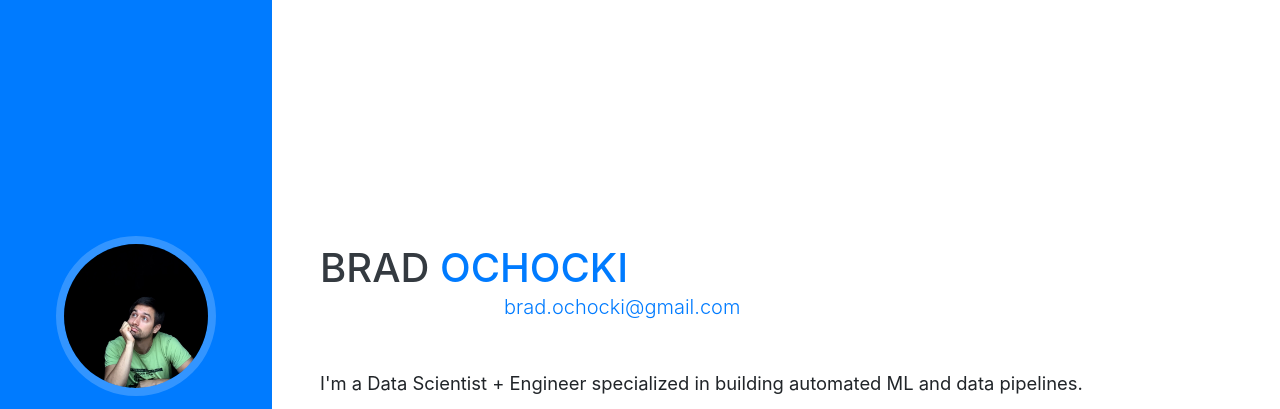
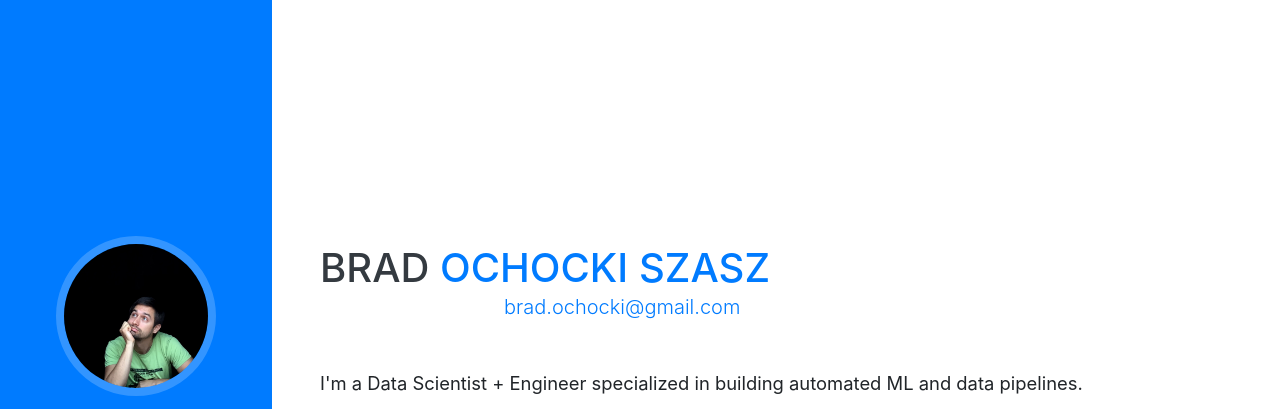
Before and after one commit to bochocki/bochocki.github.io, a website with bundled scripts: page index.html in a window 1280 px wide. Shown: the top 409 px of the page. Built offline with nearby package versions, Linux system fonts and the light colour scheme; a web font is replaced by a local one.

Commit message:
add Szasz

```diff
--- a/index.html
+++ b/index.html
@@ -47,7 +47,7 @@
 
   <nav class="navbar navbar-expand-lg navbar-dark bg-primary fixed-top" id="sideNav">
     <a class="navbar-brand js-scroll-trigger" href="#page-top">
-      <span class="d-block d-lg-none">Brad Ochocki</span>
+      <span class="d-block d-lg-none">Brad Ochocki Szasz</span>
       <span class="d-none d-lg-block">
         <img class="img-fluid img-profile rounded-circle mx-auto mb-2" src="img/profile.jpg" alt="">
       </span>
@@ -77,7 +77,7 @@
 
     <section class="resume-section p-3 p-lg-5 d-flex align-items-center" id="about">
       <div class="w-100">
-        <h1 class="mb-0">Brad <span class="text-primary">Ochocki</span></h1>
+        <h1 class="mb-0">Brad <span class="text-primary">Ochocki Szasz</span></h1>
         <div class="lead mb-5" style="padding-left:9.2em; float:left;">
           <p> </p>
         </div>
```
